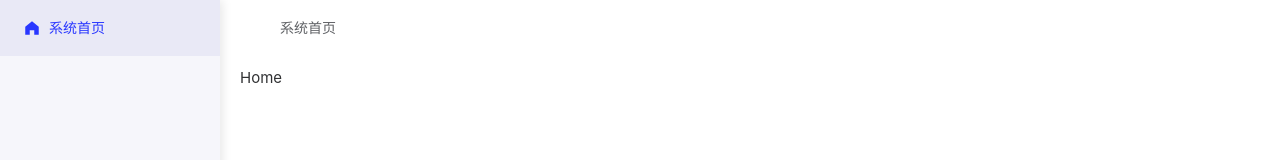
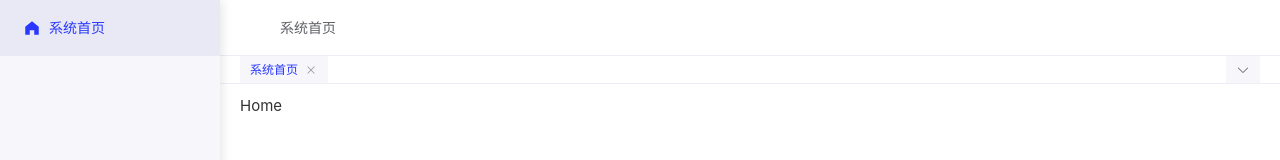
Before and after one commit to czh62/demo-web, a Vue app: page /home in a window 1280 px wide. Shown: the top 160 px of the page. Built offline with nearby package versions, Linux system fonts and the light colour scheme.

Commit message:
新增页签组件

```diff
--- a/src/assets/styles/base.scss
+++ b/src/assets/styles/base.scss
@@ -52,6 +52,7 @@
 
   --height-header: var(--vt-c-height);
   --height-logo: var(--vt-c-height);
+  --height-tags-view: 28px;
 
   --height-footer: var(--vt-c-height-2);
   --height-version: var(--vt-c-height-2);
--- a/src/assets/styles/layout.scss
+++ b/src/assets/styles/layout.scss
@@ -7,13 +7,25 @@
     height: 100%;
 
     .el-header {
+      padding: 0;
+      height: auto;
+
+      .header-wrapper {
+        padding: 0 20px;
         height: var(--height-header);
-      padding: 0 20px;
         display: flex;
         align-items: center;
         justify-content: flex-start;
         // 此属性具有兼容性问题，请注意浏览器版本是否支持该属性，必要时请使用margin代替
         gap: 20px;
+        border-bottom: 1px solid var(--color-border);
+      }
+
+      .tags-view-wrapper {
+        padding: 0 20px;
+        border-bottom: 1px solid var(--color-border);
+        height: var(--height-tags-view);
+      }
     }
 
     .el-main {
--- /dev/null
+++ b/src/layout/components/TagsView.vue
@@ -0,0 +1,134 @@
+<template>
+  <div class="tags-view-wrapper">
+    <el-scrollbar>
+      <div class="tags-wrapper">
+        <template v-for="tag in tagsViewStore.tagsViewList" :key="tag.path">
+          <el-tag
+            class="tags-view--tag"
+            :class="{ 'view-active': active === tag.path }"
+            type="info"
+            :closable="tag.close"
+            @click="tagsClick(tag)"
+            @close="tagsClose(tag.path)"
+            >{{ tag.title }}</el-tag
+          >
+        </template>
+      </div>
+    </el-scrollbar>
+    <div class="more-wrapper">
+      <el-dropdown @command="handleCommand">
+        <el-icon class="pointer"><ArrowDown /></el-icon>
+        <template #dropdown>
+          <el-dropdown-menu>
+            <el-dropdown-item command="current" icon="Remove">关闭当前</el-dropdown-item>
+            <el-dropdown-item command="left" icon="DArrowLeft">关闭左侧</el-dropdown-item>
+            <el-dropdown-item command="right" icon="DArrowRight">关闭右侧</el-dropdown-item>
+            <el-dropdown-item command="other" divided icon="CircleClose">关闭其他</el-dropdown-item>
+            <el-dropdown-item command="clear" icon="SwitchButton">关闭所有</el-dropdown-item>
+          </el-dropdown-menu>
+        </template>
+      </el-dropdown>
+    </div>
+  </div>
+</template>
+
+<script setup>
+import { ref, watch } from 'vue'
+import { useRoute, useRouter } from 'vue-router'
+import useTagsViewStore from '@/stores/modules/tags-view'
+
+defineOptions({ name: 'AppTagsView' })
+
+const route = useRoute()
+const router = useRouter()
+const tagsViewStore = useTagsViewStore()
+const active = ref(route.fullPath)
+
+const tagsClick = item => {
+  router.push(item.path)
+}
+
+const tagsClose = path => {
+  tagsViewStore.remove(path, active.value === path)
+}
+
+const handleCommand = command => {
+  switch (command) {
+    case 'current':
+      tagsViewStore.remove(active.value, true)
+      break
+    case 'left':
+      tagsViewStore.clearLeft(active.value)
+      break
+    case 'right':
+      tagsViewStore.clearRight(active.value)
+      break
+    case 'other':
+      tagsViewStore.clearOther(active.value)
+      break
+    case 'clear':
+      tagsViewStore.clear(active.value)
+      break
+
+    default:
+      break
+  }
+}
+
+// 监听路由的变化（防止浏览器后退/前进不变化 tabsMenuValue）
+watch(
+  () => route.fullPath,
+  () => {
+    if (route.meta.isFull) return
+    active.value = route.fullPath
+    const tabsParams = {
+      icon: route.meta.icon,
+      title: route.meta.title,
+      path: route.fullPath,
+      name: route.name,
+      close: !route.meta.isAffix
+    }
+    tagsViewStore.insert(tabsParams)
+  },
+  {
+    immediate: true
+  }
+)
+</script>
+
+<style lang="scss" scoped>
+.tags-view-wrapper {
+  display: flex;
+  justify-content: space-between;
+  .tags-wrapper {
+    display: flex;
+    flex-wrap: nowrap;
+  }
+
+  .more-wrapper {
+    height: 27px;
+    padding: 0 10px;
+    background-color: var(--color-background-soft);
+    display: flex;
+    align-items: center;
+
+    .el-text {
+      font-size: 12px;
+    }
+  }
+}
+.tags-view--tag {
+  line-height: 27px;
+  padding: 0 10px;
+  font-size: 12px;
+  cursor: pointer;
+  border-radius: 0;
+  height: 27px;
+  border: 0;
+  background-color: var(--color-background-soft);
+
+  &.view-active {
+    color: var(--vt-c-primary);
+  }
+}
+</style>
--- a/src/layout/index.vue
+++ b/src/layout/index.vue
@@ -9,9 +9,12 @@
         <CollapseBar v-if="!showHeader" />
       </el-aside>
       <el-container>
-        <el-header v-if="showHeader">
-          <CollapseBlock />
-          <Breadcrumb />
+        <el-header v-if="showHeader" :class="{ 'has-tags-view': showTagsView }">
+          <div class="header-wrapper">
+            <CollapseBlock />
+            <Breadcrumb />
+          </div>
+          <TagsView />
         </el-header>
         <el-main><router-view /></el-main>
         <el-footer v-if="showFooter">2023 ©️ BASE VUE PROJECT USE VITE.</el-footer>
@@ -30,6 +33,7 @@ import Version from './components/Version.vue'
 import CollapseBar from './components/CollapseBar.vue'
 import CollapseBlock from './components/CollapseBlock.vue'
 import Breadcrumb from './components/Breadcrumb.vue'
+import TagsView from './components/TagsView.vue'
 
 defineOptions({ name: 'AppLayoutWrapper' })
 
@@ -38,6 +42,7 @@ const showHeader = computed(() => layoutStore.showHeader)
 const showFooter = computed(() => layoutStore.showFooter)
 const showLogo = computed(() => layoutStore.showLogo)
 const showVersion = computed(() => layoutStore.showVersion)
+const showTagsView = computed(() => layoutStore.showTagsView)
 
 const appStore = useAppStore()
 const collapsed = computed(() => appStore.collapsed)
--- a/src/router/modules/static-router.js
+++ b/src/router/modules/static-router.js
@@ -1,9 +1,11 @@
+export const HOME_URL = '/home'
+
 export const staticRouter = [
   {
     path: '/',
     name: 'layout',
     component: () => import('@/layout/index.vue'),
-    redirect: '/home',
+    redirect: HOME_URL,
     children: []
   }
 ]
--- /dev/null
+++ b/src/stores/modules/tags-view.js
@@ -0,0 +1,95 @@
+import { defineStore } from 'pinia'
+import { reactive, toRefs } from 'vue'
+import useAuthStore from './auth'
+import router from '@/router'
+import { HOME_URL } from '@/router/modules/static-router'
+
+const useTagsViewStore = defineStore('tags-view', () => {
+  const state = reactive({
+    tagsViewList: []
+  })
+
+  const insert = tag => {
+    if (state.tagsViewList.every(item => item.path !== tag.path)) state.tagsViewList.push(tag)
+  }
+
+  // 关闭地址为path的页签
+  const remove = (path, isCurrent) => {
+    const tagsViewList = state.tagsViewList
+    if (isCurrent) {
+      tagsViewList.forEach((item, index) => {
+        if (item.path !== path) return
+        const next = tagsViewList[index + 1] || tagsViewList[index - 1]
+        if (!next) return
+        router.push(next.path)
+      })
+    }
+    state.tagsViewList = tagsViewList.filter(item => item.path !== path)
+  }
+
+  // 传入当前页面地址，关闭其他isAffix为false的页签
+  const clearOther = active => {
+    const tagsViewList = state.tagsViewList
+    state.tagsViewList = tagsViewList.filter(item => item.path === active || !item.close)
+  }
+
+  // 关闭当前页面页签的左侧全部页签
+  // 首页页签默认为固定状态不可删除，且当index为1时，左侧只有首页页签，因此不执行删除操作
+  const clearLeft = (active) => {
+    if (active === HOME_URL) return
+    const index = state.tagsViewList.findIndex(item => item.path === active)
+    if (index > 1) {
+      state.tagsViewList.splice(1, index - 1)
+    }
+  }
+
+  // 关闭当前页面页签的右侧全部页签，如果当前页面的页签属于最后一个，则不进行操作
+  const clearRight = (active) => {
+    if (active === HOME_URL) return clearOther(active)
+    const index = state.tagsViewList.findIndex(item => item.path === active)
+    if (index === state.tagsViewList.length - 1) return
+    if (index > 0) {
+      state.tagsViewList.splice(index + 1)
+    }
+  }
+
+  // 关闭所有，这里获取当前页面path，如果是首页，就不需要额外进行路由跳转
+  const clear = (active) => {
+    if (active === HOME_URL) return clearOther(active)
+    state.tagsViewList.length = 0
+    router.push(HOME_URL)
+  }
+
+  const refresh = () => {}
+
+  const init = () => {
+    const authStore = useAuthStore()
+    authStore.getFlatMenuList().forEach(item => {
+      if (item.meta.isAffix && !item.meta.isHide && !item.meta.isFull) {
+        const tabsParams = {
+          icon: item.meta.icon,
+          title: item.meta.title,
+          path: item.path,
+          name: item.name,
+          close: !item.meta.isAffix
+        }
+        insert(tabsParams)
+      }
+    })
+  }
+
+  init()
+
+  return {
+    ...toRefs(state),
+    insert,
+    remove,
+    clear,
+    clearOther,
+    clearLeft,
+    clearRight,
+    refresh
+  }
+})
+
+export default useTagsViewStore
```
Lines whose indentation alone changed are shown as unchanged.
